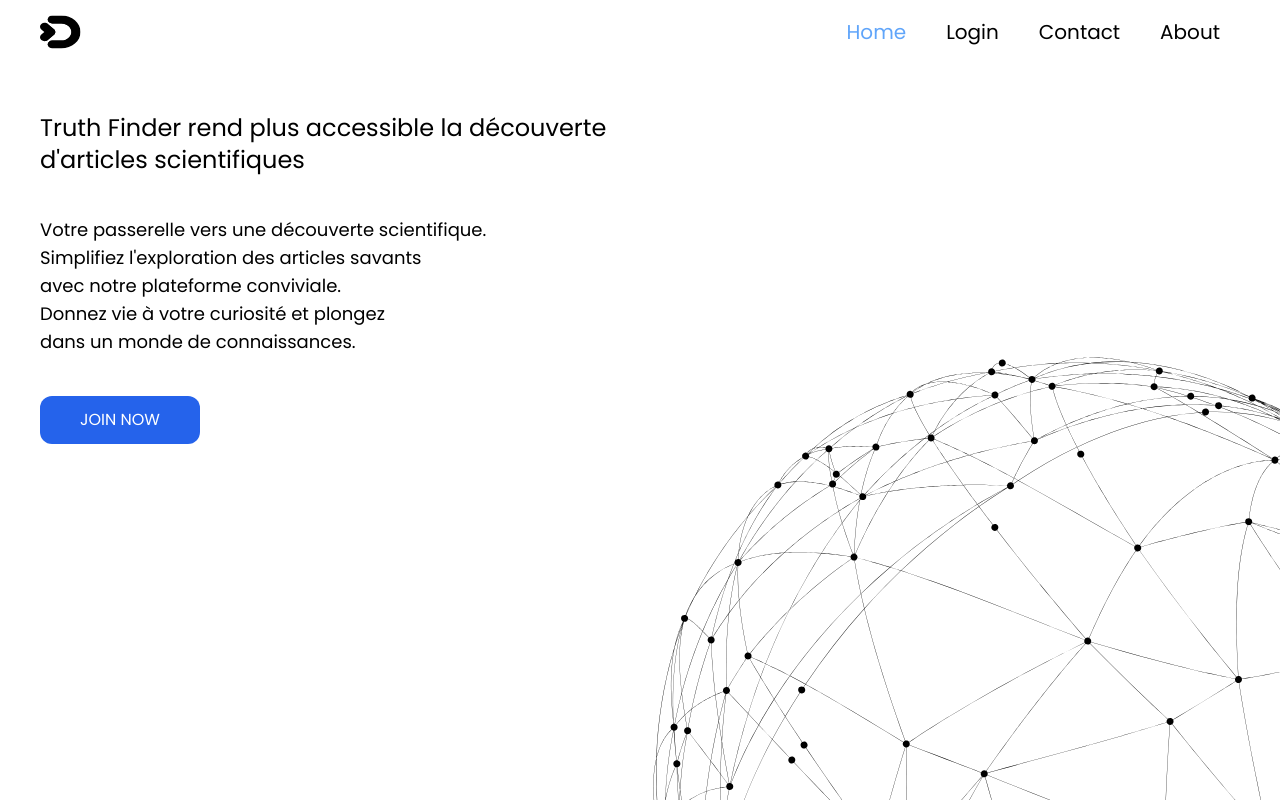
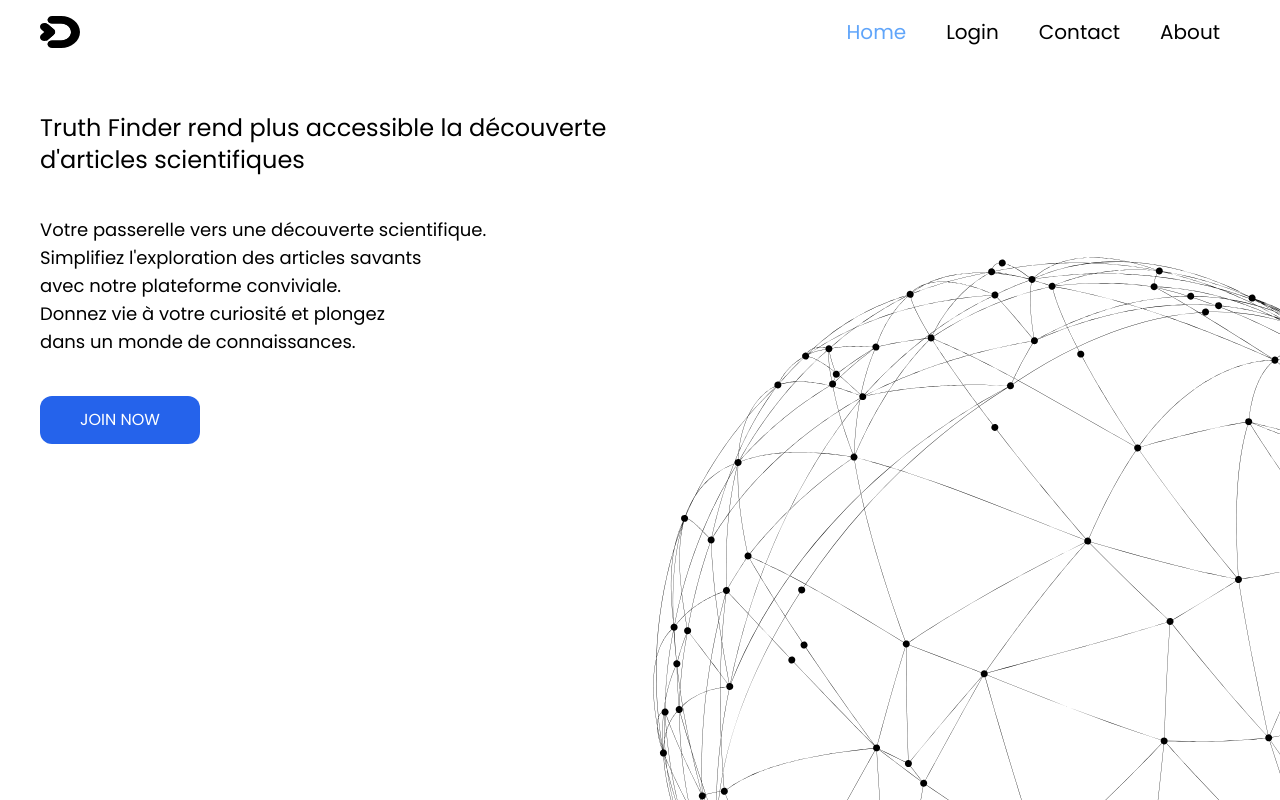
Before and after one commit to khaledbenmachiche/ScholarFinder-Frontend, a React (Vite) app: page / in a window 1280 px wide. Built offline with nearby package versions, Linux system fonts and the light colour scheme; the HTML template or start-up script is replaced by a standard one.

Commit message:
fixed navbar

```diff
--- a/src/components/Button.tsx
+++ /dev/null
@@ -1,9 +0,0 @@
-const Button =( ) =>
-{
-   return (
-    <button className="rounded-xl bg-blue-600 px-10 py-3 text-base  font-poppins font-medium text-white transition duration-200 hover:bg-blue-300 active:bg-brand-700 dark:bg-brand-400 dark:text-white dark:hover:bg-brand-300 dark:active:bg-brand-200">
-   JOIN NOW
-  </button>
-   ) ;
-}
-export default Button
--- a/src/components/MidSection.tsx
+++ b/src/components/MidSection.tsx
@@ -1,15 +1,19 @@
-import Button from "./Button"
- const MidSection =()=>
-{
+import {useNavigate} from "react-router-dom";
+ const MidSection = () => {
+    const navigate = useNavigate();
+    const handleClickEvent = () =>{
+        navigate("/signin");
+    }
     return (
          < div className="w-fit ml-10 mt-28 flex flex-col items-start lg:bottom-52 " >
             <h4 className="  whitespace-nowrap font-poppins  font-medium lg:text-2xl  mb-10">Truth Finder rend plus accessible la découverte  <br/> d'articles scientifiques</h4>
             <p className=" whitespace-nowrap mb-10  font-poppins font-normal lg:text-lg  ">Votre passerelle vers une découverte scientifique.<br/>
-            Simplifiez l'exploration des articles savants<br/>
-            avec notre plateforme conviviale.<br/>
-            Donnez vie à votre curiosité et plongez <br/>
-            dans un monde de connaissances.</p>
-         <Button/>
+                Simplifiez l'exploration des articles savants<br/>
+                avec notre plateforme conviviale.<br/>
+                Donnez vie à votre curiosité et plongez <br/>
+                dans un monde de connaissances.
+            </p>
+             <button onClick={handleClickEvent} className="rounded-xl bg-blue-600 px-10 py-3 text-base  font-poppins font-medium text-white transition duration-200 hover:bg-blue-300 active:bg-brand-700 dark:bg-brand-400 dark:text-white dark:hover:bg-brand-300 dark:active:bg-brand-200">JOIN NOW</button>
      </div>
     )
 }
--- a/src/components/Navbar.tsx
+++ b/src/components/Navbar.tsx
@@ -1,63 +1,56 @@
 import { GrMenu } from "react-icons/gr";
-import Logo from "./Logo";
 import { useState } from "react";
+import {Link, useNavigate} from "react-router-dom";
+import logo from "../assets/logo.svg"
+
 export const navLinks = [
     {
         id: "Home",
         title: "Home",
-      },
+        path:"/"
+    },
     {
       id: "Login",
       title: "Login",
+      path:"/signin",
     },
     {
       id: "Contact",
       title: "Contact",
+        path:"/contact"
     },
     {
       id: "About",
       title: "About",
+      path:"/about"
     },
   ];
 
   const Navbar =() =>
   {
+      const navigate = useNavigate();
       const [active, setActive] = useState("Home");
       const [toggle, setToggle] = useState(false);
-
     return (
         <nav className="h-[4rem] w-screen text-black flex items-center absolute top-0 px-10">
-                <Logo/>
+               <img className="w-10 cursor-pointer" alt="logo" src={logo} onClick={()=>navigate("/")}/>
                <div className="w-full xl:max-w-[1250px] mx-auto px-6">
-               <ul className="hidden w-full lg:flex justify-end relative left-11">
-                     {
-                        navLinks.map (
-                                       (nav, index) =>
-                                          (
-                                             <li key={nav.id} className={` cursor-pointer font-poppins font-medium text-[20px] ${  active === nav.title ? "text-blue-400" : "text-dimWhite" } ${index === navLinks.length - 1 ? "mr-10" : "mr-10"}`}  onClick={() => setActive(nav.title)}>
-                                               <a href={`#${nav.id}`}>{nav.title}</a>
-                                             </li>
-                                          )
-                                      )
-                     }
-               </ul>
-
+                   <ul className="hidden w-full lg:flex justify-end relative left-11">
+                         {navLinks.map((nav, index) =>
+                             <li key={nav.id} className={` cursor-pointer font-poppins font-medium text-[20px] ${active === nav.title ? "text-blue-400" : "text-dimWhite" } ${index === navLinks.length - 1 ? "mr-10" : "mr-10"}`}  onClick={() => setActive(nav.title)}>
+                                 <Link to={nav.path}>{nav.title}</Link>
+                             </li>
+                         )}
+                   </ul>
                </div>
 
                <GrMenu size={28}  className =' cursor-pointer lg:hidden relative bottom-2  right-4'onClick={() => setToggle(!toggle)}/>
                <div className={`${!toggle ? "hidden" : "flex" } p-6 bg-cyan-500 absolute top-11 right-0 mx-4 my-2 min-w-[140px] rounded-xl sidebar lg:hidden `} >
                      <ul className="list-none flex justify-end items-start flex-1 flex-col">
-                          {
-                          navLinks.map
-                          ( (nav, index) =>
-                          (
-                            <li key={nav.id} className={`font-poppins  font-medium cursor-pointer text-[16px] ${active === nav.title ? "text-white" : "text-dimWhite"} ${index === navLinks.length - 1 ? "mb-0" : "mb-4"}`} onClick={() => setActive(nav.title)} >
-                               <a href={`#${nav.id}`}>{nav.title}</a>
-                             </li>
-
-                          )
-                          )
-                          }
+                          {navLinks.map((nav, index) =>
+                          <li key={nav.id} className={`font-poppins  font-medium cursor-pointer text-[16px] ${active === nav.title ? "text-white" : "text-dimWhite"} ${index === navLinks.length - 1 ? "mb-0" : "mb-4"}`} onClick={() => setActive(nav.title)} >
+                               <Link to={nav.path}>{nav.title}</Link>
+                          </li>)}
                      </ul>
                </div>
 
--- a/src/pages/WelcomePage.tsx
+++ b/src/pages/WelcomePage.tsx
@@ -6,14 +6,11 @@ import MidSection from "../components/MidSection"
 
 function WelcomePage ()
 {
-
     return (
-
-
       <main  className="relative h-screen w-screen overflow-hidden" >
         <Navrbar/>
         <MidSection/>
-        <img className="absolute -bottom-96 lg:top-[150px] lg:left-[450px]  " src={Earth} alt="earth "   />
+        <img className="absolute -bottom-96 lg:top-[50px] lg:left-[450px]  " src={Earth} alt="earth "   />
       </main>
 
 
```
